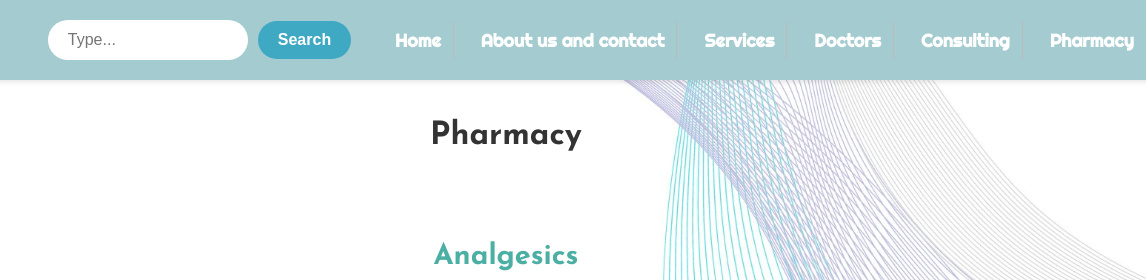
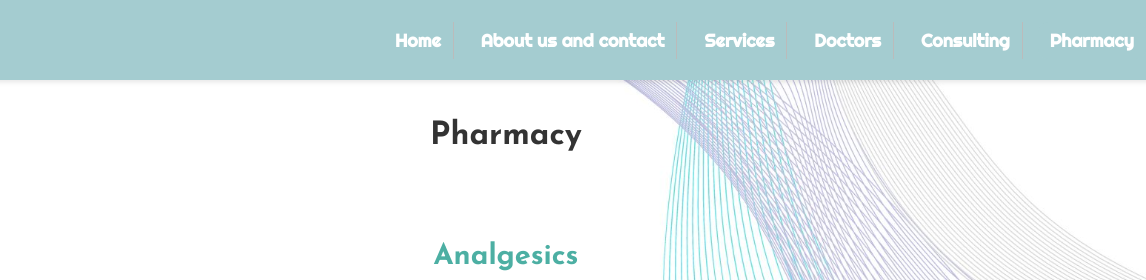
Before and after one commit to RavinduRatnayake14/Astro-Hospital, a plain HTML site: page index.html in a window 1280 px wide. Shown: the top 280 px of the page, 134-1280 px from the left. Drawn offline with Linux system fonts and the light colour scheme.

Commit message:
Add files via upload

```diff
--- a/index.html
+++ b/index.html
@@ -18,10 +18,7 @@
     <header class = "header">
         <nav class = "Navbar">
           <img src = "./Images/logoimage.png" alt = "logo"  width="90" height="60" class="logo">
-          <div class = "search-box">
-            <input type="search" placeholder="Type...">
-            <button type="submit">Search</button>
-          </div>
+
             <ul>
                 <li><a href="Hospital(Home).html">Home</a></li>
                 <li><a href="Hospital(About).html">About us and contact</a></li>
```
Also changed, not shown: Images/background.jpg (added).
